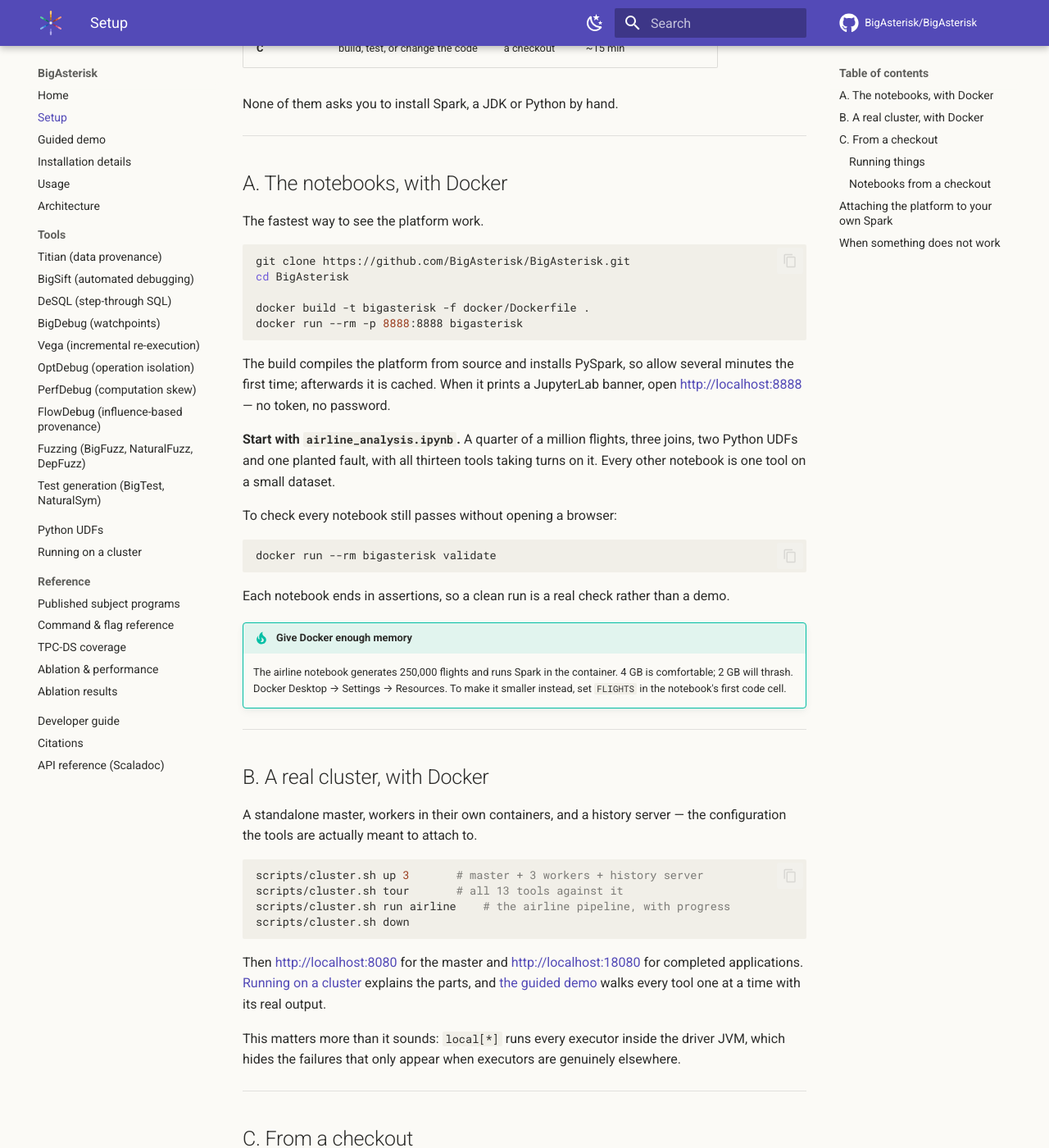
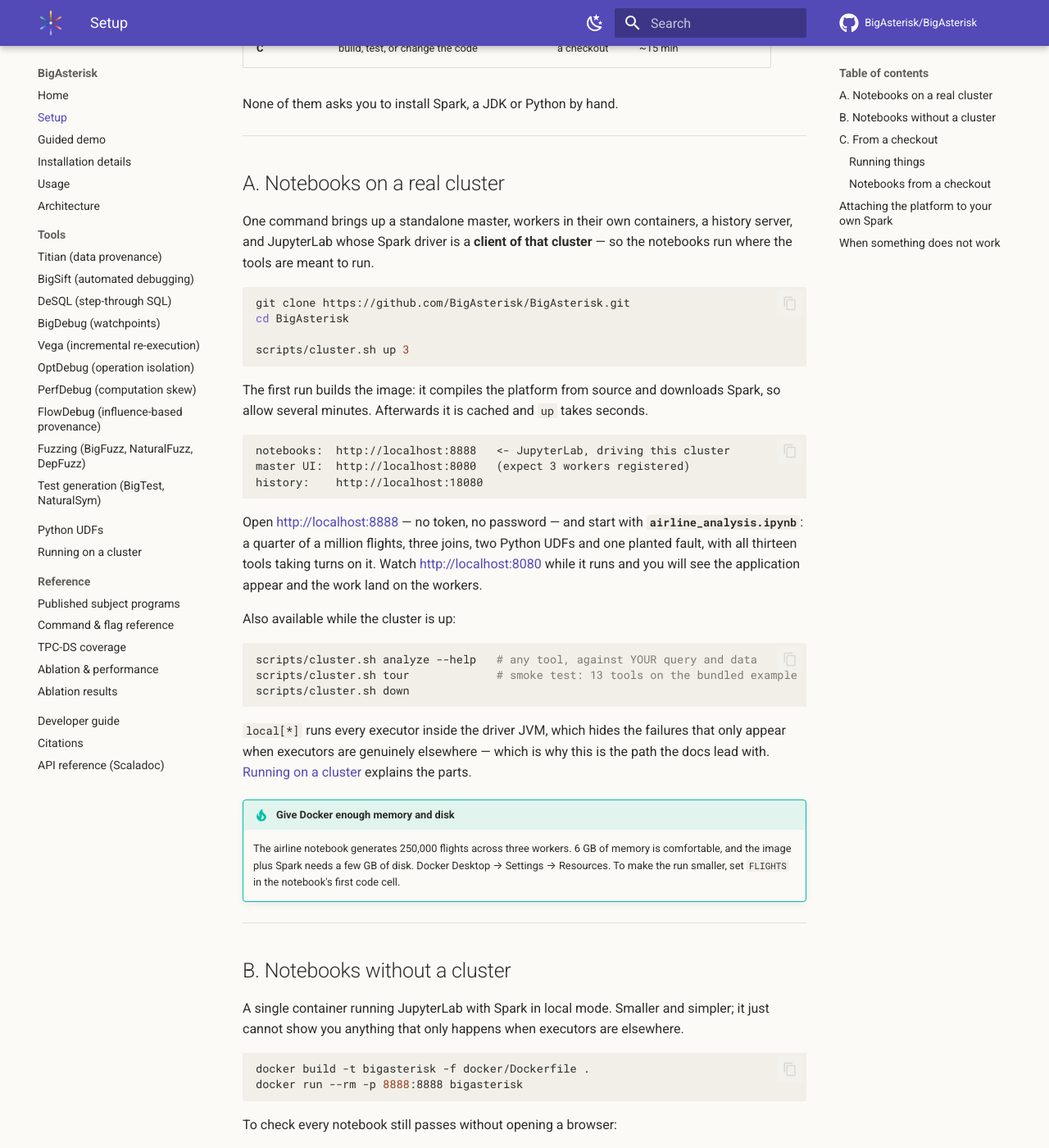
Before and after one commit to BigAsterisk/BigAsterisk, an MkDocs documentation site: the page built from docs/setup.md, in a window 1280 px wide and 1400 px high, scrolled down 355 px. Shown: the whole window at 82% size. Built offline with MkDocs 1.6.1 and Material for MkDocs 9.7.7, drawn with Linux system fonts in a browser that asks for light colours; comment, search, counter and statistics services are not loaded; some of the changed text lies outside the part shown.

Commit message:
Run notebooks on the cluster, and stop pretending the demos are the product
Two things, both about the same mistake: presenting bundled examples as if they were
what BigAsterisk is for.

**The notebooks now run on the cluster.** JupyterLab is a service in the Compose stack,
on the same network as the master and workers, and its Spark driver is a client of that
cluster rather than an in-process Spark of its own. `scripts/cluster.sh up 3` brings up
master, workers, history server and notebooks together; the notebook takes its master
from the environment and defaults to local, so the same file still runs from a checkout.
Verified by executing airline_analysis.ipynb inside the notebook container against the
cluster: every tool ran, and the master UI shows the application.

Client mode across containers needs the driver to advertise a name the executors can
resolve, which is what SPARK_DRIVER_HOST is for. Generated data goes on the shared volume
for the same reason it did for `run airline`.

**`analyze` runs any job, not the bundled one.** `bin/bigasterisk analyze` and
`scripts/cluster.sh analyze` take your tables, your SQL and your oracle, and run any tool
or all of them. Exposing only `tour` made the platform look built for one hardcoded
query; the tour is a smoke test and now says so, in the docs and in its own help.

Its tests use fixtures the test writes itself rather than anything in examples/data,
because that is the whole point of the entry point.

Two bugs fell out of writing it. The oracle was memoising which output rows were wrong on
the first run, so input isolation — which re-runs the query over subsets and gets
different aggregates every time — called every later result correct and narrowed nothing:
four records instead of one. Oracles are compiled to real row predicates now, by a
compiler moved into the binding where every tool can reach it. And `Analyze` exited the
JVM on a bad argument, which took the test runner with it; it returns an exit code and
`main` does the exiting.

````diff
--- a/docs/setup.md
+++ b/docs/setup.md
@@ -5,33 +5,72 @@
 
 | | You want to | You need | Time |
 |---|---|---|---|
-| **A** | read the notebooks | Docker | ~10 min, mostly the build |
-| **B** | run the tools on a real cluster | Docker | ~10 min |
+| **A** | notebooks **and** a real cluster behind them | Docker | ~10 min, mostly the build |
+| **B** | notebooks only, no cluster | Docker | ~10 min |
 | **C** | build, test, or change the code | a checkout | ~15 min |
 
 None of them asks you to install Spark, a JDK or Python by hand.
 
 ---
 
-## A. The notebooks, with Docker
+## A. Notebooks on a real cluster
 
-The fastest way to see the platform work.
+One command brings up a standalone master, workers in their own containers, a history
+server, and JupyterLab whose Spark driver is a **client of that cluster** — so the
+notebooks run where the tools are meant to run.
 
 ```bash
 git clone https://github.com/BigAsterisk/BigAsterisk.git
 cd BigAsterisk
 
+scripts/cluster.sh up 3
+```
+
+The first run builds the image: it compiles the platform from source and downloads Spark,
+so allow several minutes. Afterwards it is cached and `up` takes seconds.
+
+```
+notebooks:  http://localhost:8888   <- JupyterLab, driving this cluster
+master UI:  http://localhost:8080   (expect 3 workers registered)
+history:    http://localhost:18080
+```
+
+Open <http://localhost:8888> — no token, no password — and start with
+**`airline_analysis.ipynb`**: a quarter of a million flights, three joins, two Python UDFs
+and one planted fault, with all thirteen tools taking turns on it. Watch
+<http://localhost:8080> while it runs and you will see the application appear and the
+work land on the workers.
+
+Also available while the cluster is up:
+
+```bash
+scripts/cluster.sh analyze --help   # any tool, against YOUR query and data
+scripts/cluster.sh tour             # smoke test: 13 tools on the bundled example
+scripts/cluster.sh down
+```
+
+`local[*]` runs every executor inside the driver JVM, which hides the failures that only
+appear when executors are genuinely elsewhere — which is why this is the path the docs
+lead with. [Running on a cluster](cluster.md) explains the parts.
+
+!!! tip "Give Docker enough memory and disk"
+
+    The airline notebook generates 250,000 flights across three workers. 6 GB of memory
+    is comfortable, and the image plus Spark needs a few GB of disk. Docker Desktop →
+    Settings → Resources. To make the run smaller, set `FLIGHTS` in the notebook's first
+    code cell.
+
+---
+
+## B. Notebooks without a cluster
+
+A single container running JupyterLab with Spark in local mode. Smaller and simpler; it
+just cannot show you anything that only happens when executors are elsewhere.
+
+```bash
 docker build -t bigasterisk -f docker/Dockerfile .
 docker run --rm -p 8888:8888 bigasterisk
 ```
-
-The build compiles the platform from source and installs PySpark, so allow several
-minutes the first time; afterwards it is cached. When it prints a JupyterLab banner, open
-<http://localhost:8888> — no token, no password.
-
-**Start with `airline_analysis.ipynb`.** A quarter of a million flights, three joins, two
-Python UDFs and one planted fault, with all thirteen tools taking turns on it. Every other
-notebook is one tool on a small dataset.
 
 To check every notebook still passes without opening a browser:
 
@@ -40,33 +79,6 @@
 ```
 
 Each notebook ends in assertions, so a clean run is a real check rather than a demo.
-
-!!! tip "Give Docker enough memory"
-
-    The airline notebook generates 250,000 flights and runs Spark in the container.
-    4 GB is comfortable; 2 GB will thrash. Docker Desktop → Settings → Resources.
-    To make it smaller instead, set `FLIGHTS` in the notebook's first code cell.
-
----
-
-## B. A real cluster, with Docker
-
-A standalone master, workers in their own containers, and a history server — the
-configuration the tools are actually meant to attach to.
-
-```bash
-scripts/cluster.sh up 3       # master + 3 workers + history server
-scripts/cluster.sh tour       # all 13 tools against it
-scripts/cluster.sh run airline    # the airline pipeline, with progress
-scripts/cluster.sh down
-```
-
-Then <http://localhost:8080> for the master and <http://localhost:18080> for completed
-applications. [Running on a cluster](cluster.md) explains the parts, and
-[the guided demo](demo.md) walks every tool one at a time with its real output.
-
-This matters more than it sounds: `local[*]` runs every executor inside the driver JVM,
-which hides the failures that only appear when executors are genuinely elsewhere.
 
 ---
 
@@ -94,7 +106,8 @@
 ### Running things
 
 ```bash
-bin/bigasterisk tour                    # every tool, one small dataset, one process
+bin/bigasterisk analyze --help          # any tool, against your own query and data
+bin/bigasterisk tour                    # smoke test: every tool, one bundled dataset
 scripts/standalone-tour.sh              # the same, on a real standalone cluster
 python/demos/run-airline.sh             # the airline analysis as a script
 scripts/validate-notebooks.sh           # execute every notebook headlessly
````
Also changed, not shown: README.md (+21 -10 lines), docs/demo.md (+52 -4 lines), docs/usage.md (+20 -0 lines), 11 other files.
